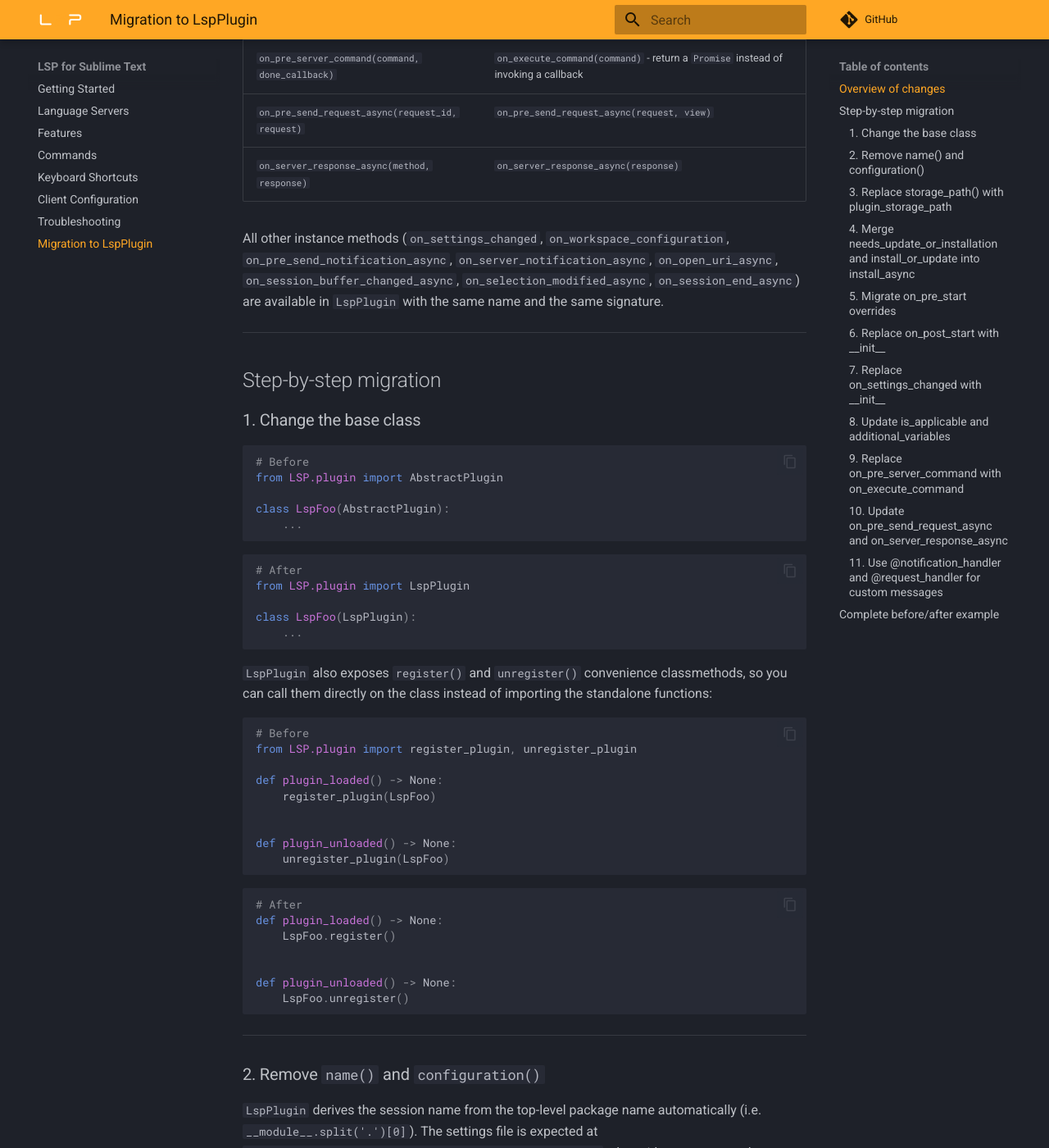
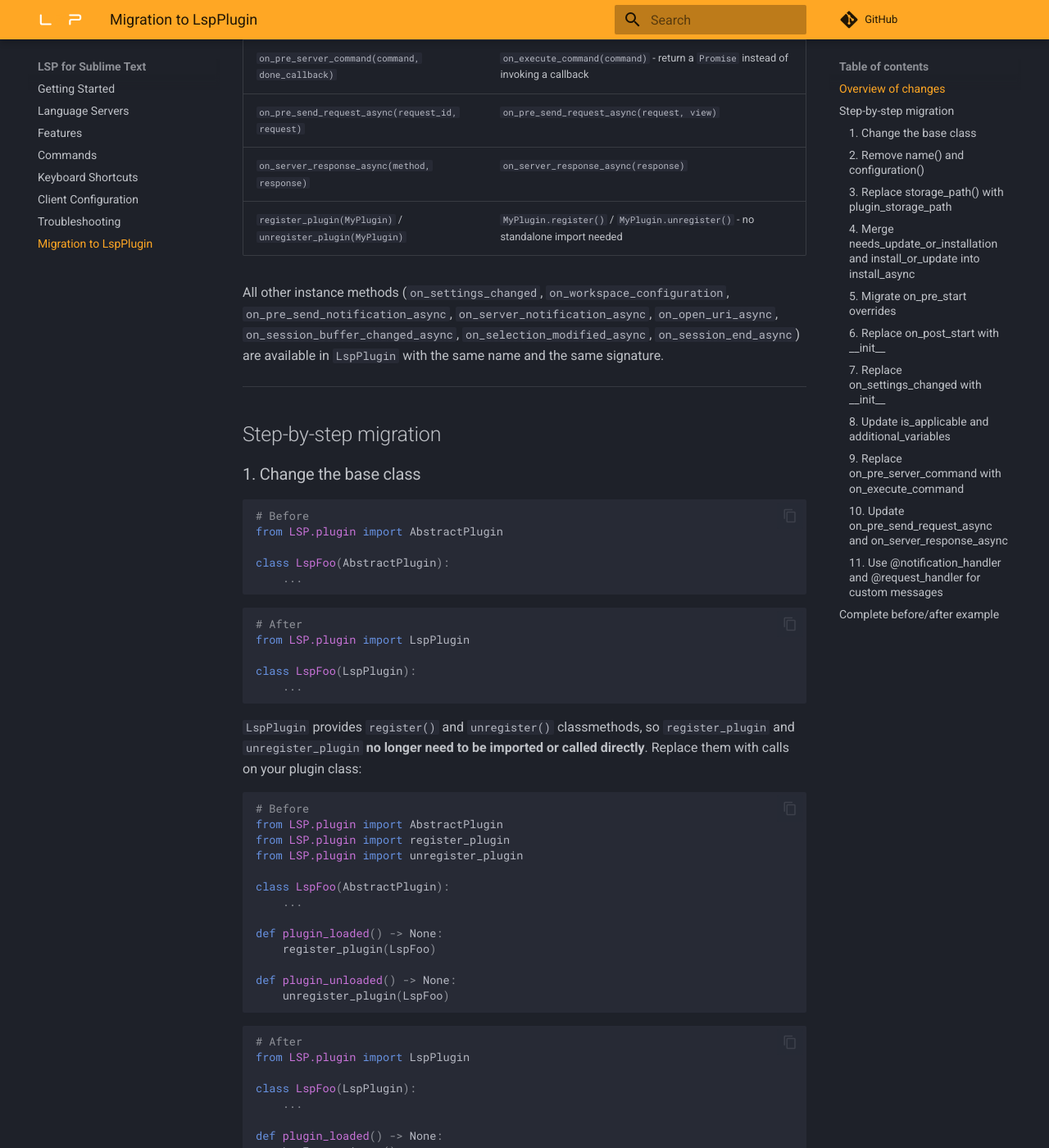
Before and after one commit to sublimelsp/LSP, an MkDocs documentation site: the page built from docs/src/migrating_to_lsp_plugin.md, in a window 1280 px wide and 1400 px high, scrolled down 1032 px. Shown: the whole window at 82% size. Built offline with MkDocs 1.6.1 and Material for MkDocs 9.7.7, drawn with Linux system fonts in a browser that asks for light colours; comment, search, counter and statistics services are not loaded.

Commit message:
update migration

````diff
--- a/docs/src/migrating_to_lsp_plugin.md
+++ b/docs/src/migrating_to_lsp_plugin.md
@@ -24,6 +24,7 @@
 | `on_pre_server_command(command, done_callback)` | `on_execute_command(command)` - return a `Promise` instead of invoking a callback |
 | `on_pre_send_request_async(request_id, request)` | `on_pre_send_request_async(request, view)` |
 | `on_server_response_async(method, response)` | `on_server_response_async(response)` |
+| `register_plugin(MyPlugin)` / `unregister_plugin(MyPlugin)` | `MyPlugin.register()` / `MyPlugin.unregister()` - no standalone import needed |
 
 All other instance methods (`on_settings_changed`, `on_workspace_configuration`,
 `on_pre_send_notification_async`, `on_server_notification_async`, `on_open_uri_async`,
@@ -52,15 +53,21 @@ class LspFoo(LspPlugin):
     ...
 ```
 
-`LspPlugin` also exposes `register()` and `unregister()` convenience classmethods, so you can call them directly on the class instead of importing the standalone functions:
+`LspPlugin` provides `register()` and `unregister()` classmethods, so `register_plugin` and
+`unregister_plugin` **no longer need to be imported or called directly**. Replace them with calls
+on your plugin class:
 
 ```python
 # Before
-from LSP.plugin import register_plugin, unregister_plugin
+from LSP.plugin import AbstractPlugin
+from LSP.plugin import register_plugin
+from LSP.plugin import unregister_plugin
+
+class LspFoo(AbstractPlugin):
+    ...
 
 def plugin_loaded() -> None:
     register_plugin(LspFoo)
-
 
 def plugin_unloaded() -> None:
     unregister_plugin(LspFoo)
@@ -68,9 +75,13 @@ def plugin_unloaded() -> None:
 
 ```python
 # After
+from LSP.plugin import LspPlugin
+
+class LspFoo(LspPlugin):
+    ...
+
 def plugin_loaded() -> None:
     LspFoo.register()
-
 
 def plugin_unloaded() -> None:
     LspFoo.unregister()
````
